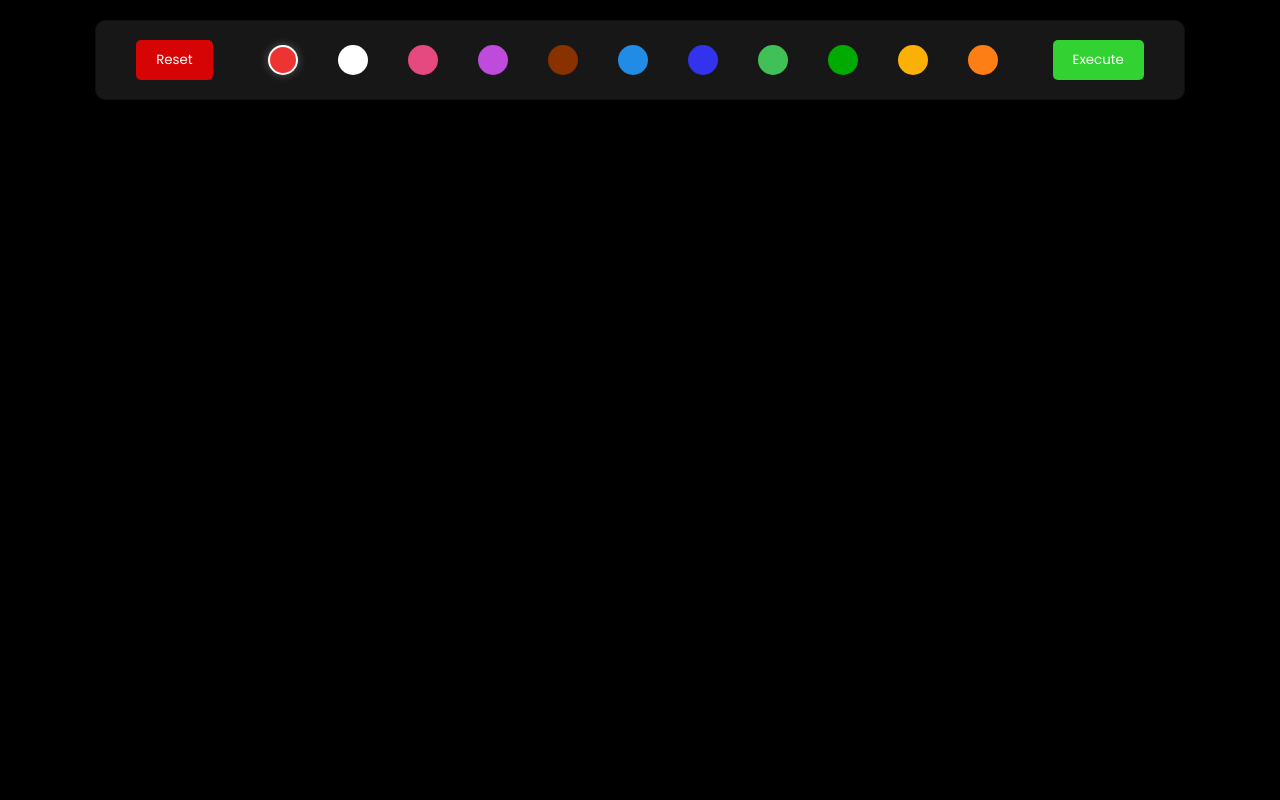
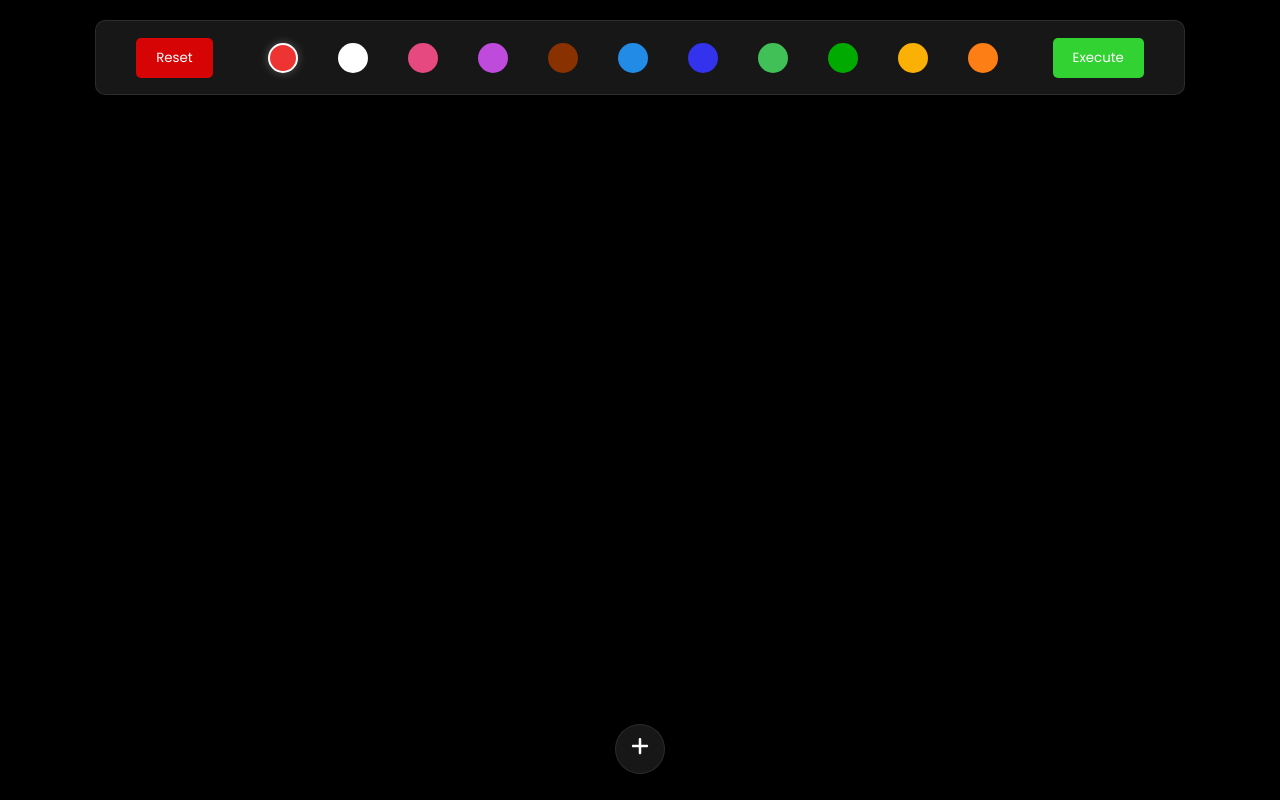
Before and after one commit to rajeshkhadka200/CEO, a React (Vite) app in the folder client/: page /ceo in a window 1280 px wide. Built offline with nearby package versions, Linux system fonts and the light colour scheme.

Commit message:
managed server and modus

```diff
--- a/client/package.json
+++ b/client/package.json
@@ -10,8 +10,13 @@
     "preview": "vite preview"
   },
   "dependencies": {
+    "@emotion/react": "^11.13.5",
+    "@emotion/styled": "^11.13.5",
+    "@mui/material": "^6.1.9",
+    "axios": "^1.7.8",
     "react": "^18.3.1",
     "react-dom": "^18.3.1",
+    "react-icons": "^5.3.0",
     "react-router-dom": "6.26.2"
   },
   "devDependencies": {
--- /dev/null
+++ b/client/src/components/Additional.jsx
@@ -0,0 +1,25 @@
+import React, { useState } from "react";
+import "../styles/additional.css";
+import { FaPlus } from "react-icons/fa6";
+
+import Popup from "./Popup";
+const Additional = () => {
+  const [open, setOpen] = React.useState(false);
+  const handleOpen = () => setOpen(true);
+  const handleClose = () => setOpen(false);
+
+  return (
+    <>
+      <div className="add_wrapper">
+        <div onClick={handleOpen} className=" add_con">
+          <div className="plus">
+            <FaPlus />
+          </div>
+        </div>
+      </div>
+      <Popup state={setOpen} open={open} handleClose={handleClose} />
+    </>
+  );
+};
+
+export default Additional;
--- a/client/src/components/Board.jsx
+++ b/client/src/components/Board.jsx
@@ -1,10 +1,13 @@
 import React, { useRef, useState, useEffect } from "react";
 import "../styles/board.css";
+import Additional from "./Additional";
 
 const Board = ({ color }) => {
   const canvasRef = useRef(null); // Reference to the canvas element
   const [isDrawing, setIsDrawing] = useState(false); // Track drawing state
   const [ctx, setCtx] = useState(null); // Store canvas context
+  const [loading, setLoading] = useState(false);
+  const [error, setError] = useState(null);
 
   // Initialize the canvas context (only once)
   useEffect(() => {
@@ -69,6 +72,7 @@ const Board = ({ color }) => {
   };
 
   return (
+    <>
       <canvas
         ref={canvasRef}
         id="canvas"
@@ -78,6 +82,8 @@ const Board = ({ color }) => {
         onMouseUp={stopDrawing}
         onMouseOut={stopDrawing}
       />
+      <Additional />
+    </>
   );
 };
 
--- a/client/src/components/Header.jsx
+++ b/client/src/components/Header.jsx
@@ -12,18 +12,19 @@ const Header = ({ selectedColor, onSelectColor, onReset, onExecute }) => {
         {colours.map((colour, index) => (
           <div
             key={index}
-            className={`colour ${
-              selectedColor === colour ? "active" : ""
-            }`} // Add "active" class if this is the selected color
+            className={`colour ${selectedColor === colour ? "active" : ""}`}
             style={{
               backgroundColor: colour,
-              border: selectedColor === colour ? "2px solid white" : "none", // Optional inline style for border
+              border: selectedColor === colour ? "2px solid white" : "none",
             }}
             onClick={() => onSelectColor(colour)} // Set color on click
           ></div>
         ))}
       </div>
-      <button className="run" onClick={onExecute}>
+      {/* <button className="run" onClick={onExecute}>
+        Execute
+      </button> */}
+      <button className="run" onClick={onReset}>
         Execute
       </button>
     </div>
--- /dev/null
+++ b/client/src/components/Popup.jsx
@@ -0,0 +1,61 @@
+import React, { useState } from "react";
+import Box from "@mui/material/Box";
+import Modal from "@mui/material/Modal";
+import { IoCloseOutline } from "react-icons/io5";
+
+const Popup = ({ open, handleClose }) => {
+  const style = {
+    borderRadius: "5px",
+    outline: "none",
+    position: "absolute",
+    top: "50%",
+    left: "50%",
+    transform: "translate(-50%, -50%)",
+    width: 400,
+    bgcolor: "#171717",
+    boxShadow: 24,
+    p: 2,
+    border: "1px solid #3e3e3e88",
+  };
+
+  const [desc, setdesc] = useState("");
+  const handleDesc = (e) => {
+    setdesc(e.target.value);
+  };
+
+  console.log(desc);
+
+  return (
+    <>
+      <Modal
+        open={open}
+        onClose={handleClose}
+        aria-labelledby="modal-modal-title"
+        aria-describedby="modal-modal-description"
+      >
+        <Box sx={style}>
+          <div className="header_popup">
+            <h3>Add Additional Description : </h3>
+            <div className="cross">
+              <IoCloseOutline />
+            </div>
+          </div>
+          <div className="content_additional">
+            <textarea
+              onChange={handleDesc}
+              rows="4"
+              type="text"
+              placeholder="Enter the extra description about your problem."
+            />
+
+            <div className="popupfooter">
+              <button>Okay</button>
+            </div>
+          </div>
+        </Box>
+      </Modal>
+    </>
+  );
+};
+
+export default Popup;
--- /dev/null
+++ b/client/src/config/Context.jsx
@@ -0,0 +1,13 @@
+import React, { createContext, useEffect, useState } from "react";
+
+export const ContextProvider = createContext();
+
+const Context = ({children}) => {
+  return (
+    <>
+      <ContextProvider.Provider value={{}}>{children}</ContextProvider.Provider>
+    </>
+  );
+};
+
+export default Context;
--- a/client/src/main.jsx
+++ b/client/src/main.jsx
@@ -1,9 +1,12 @@
 import { StrictMode } from "react";
 import { createRoot } from "react-dom/client";
 import App from "./App.jsx";
-
+import Context from "./config/Context.jsx";
+import { BrowserRouter } from "react-router-dom";
 createRoot(document.getElementById("root")).render(
   <StrictMode>
-    <App />
+    <Context>
+      <App />
+    </Context>
   </StrictMode>
 );
--- a/client/src/pages/Ceo.jsx
+++ b/client/src/pages/Ceo.jsx
@@ -2,6 +2,7 @@ import React, { useState } from "react";
 import Header from "../components/Header";
 import Board from "../components/Board";
 import colours from "../libs/colours";
+import Additional from "../components/Additional";
 const Ceo = () => {
   const [color, setColor] = useState(colours[0]); // Default to the first color
 
@@ -17,9 +18,10 @@ const Ceo = () => {
   const handleExecute = () => {
     console.log("Execute button clicked");
     // Add any execution logic here
+    alert("Execute button clicked");
   };
   return (
-    <div>
+    <>
       <Header
         selectedColor={color}
         onSelectColor={setColor}
@@ -27,7 +29,8 @@ const Ceo = () => {
         onExecute={handleExecute}
       />
       <Board color={color} />
-    </div>
+
+    </>
   );
 };
 
--- /dev/null
+++ b/client/src/styles/additional.css
@@ -0,0 +1,83 @@
+.add_wrapper {
+  display: flex;
+  justify-content: center;
+  width: 100%;
+  margin-top: -70px;
+}
+
+.add_con {
+  cursor: pointer;
+  border: 1px solid #3e3e3e88;
+  font-size: 20px;
+  display: flex;
+  justify-content: center;
+  align-items: center;
+  height: 50px;
+  width: 50px;
+  padding: 5px 15px;
+  background-color: #171717;
+  display: flex;
+  border-radius: 50vw;
+  /* text-align: center; */
+}
+.content_additional {
+  margin-top: 15px;
+}
+.content_additional textarea {
+  width: 100%;
+  background-color: #646464a7;
+  color: #fff;
+  padding: 10px;
+  outline: 0;
+  border: 0;
+  border-radius: 2px;
+  /* height: 80px; */
+  -webkit-user-drag: none;
+  resize: none;
+}
+.popupfooter {
+  width: 100%;
+  display: flex;
+  justify-content: end;
+  margin-top: 15px;
+  gap: 10px;
+}
+.popupfooter button {
+  background-color: #2176ff;
+  color: #fff;
+  padding: 8px 16px;
+  border: 0;
+  border-radius: 2px;
+  cursor: pointer;
+}
+.header_popup {
+  display: flex;
+  justify-content: space-between;
+  align-items: center;
+}
+.header_popup .cross {
+  cursor: pointer;
+  font-size: 20px;
+  color: #fff;
+  height: 30px;
+  width: 30px;
+  border-radius: 50%;
+  background-color: #3e3e3e;
+  display: flex;
+  justify-content: center;
+  align-items: center;
+  box-shadow: 0 4px 6px rgba(0, 0, 0, 0.1);
+  transition: transform 0.2s ease, background-color 0.2s ease;
+}
+
+.header_popup .cross:hover {
+  background-color: #555;
+  /* transform: scale(1.1); */
+}
+
+::-webkit-input-placeholder {
+  color: #ffffffa7;
+  opacity: 1;
+  font-weight: 400;
+  font-style: italic;
+}
--- a/client/src/styles/header.css
+++ b/client/src/styles/header.css
@@ -7,9 +7,11 @@
   align-items: center;
   padding: 0px 40px;
   background-color: #171717;
-  height: 80px;
+  height: 75px;
   border-radius: 10px;
-  border: 1px solid #0a0a0a88;
+  /* border: 1px solid #0a0a0a88; */
+  border: 1px solid #3e3e3e88;
+
 }
 
 .colour_pallate {
```
Also changed, not shown: 1 other file (tests, documents, lock files or other folders). Lines whose indentation alone changed are shown as unchanged.
